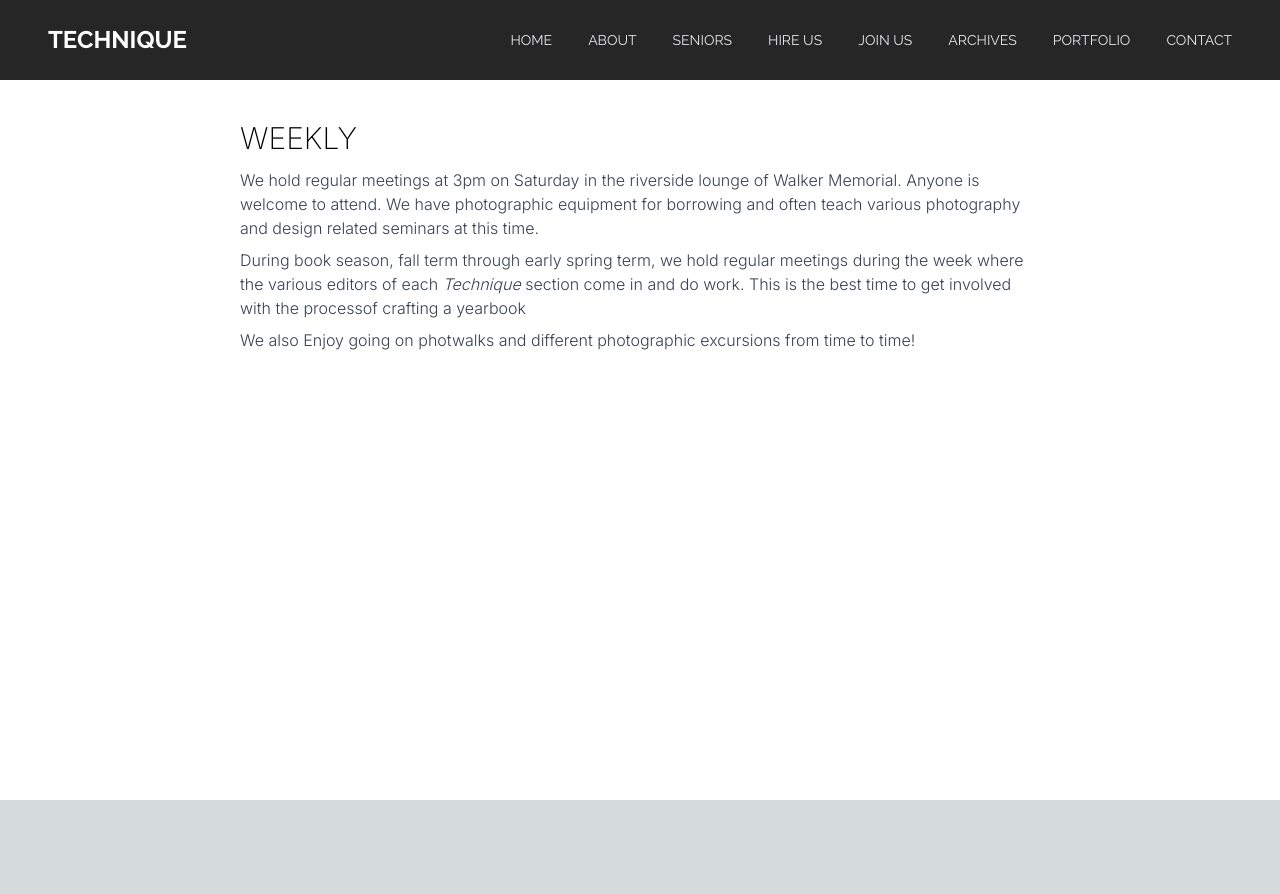
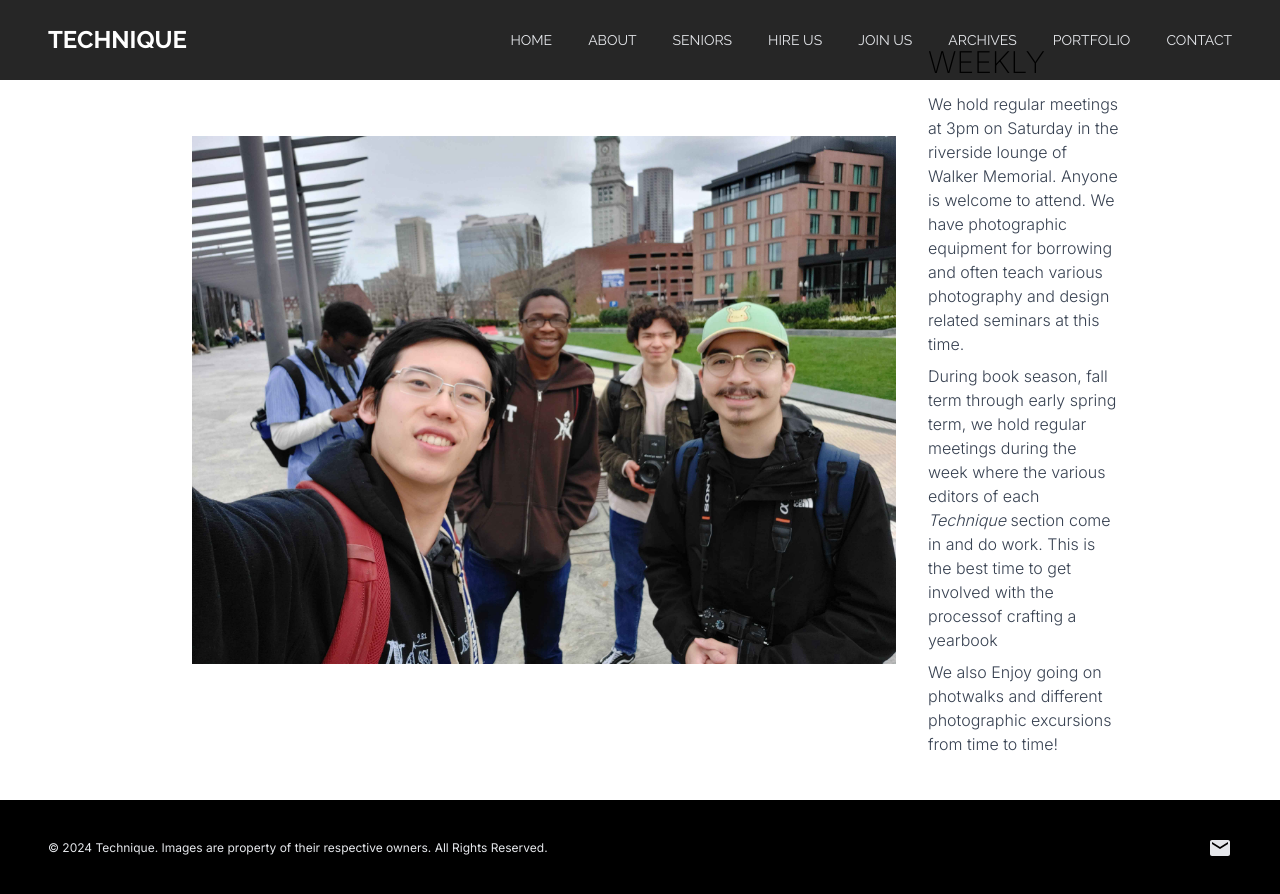
Before and after one commit to MIT-Technique/Technique-Website, a Next.js app: page /join in a window 1280 px wide. Before the commit the page ends 800 px from the top, so only its background shows below. Built offline with nearby package versions, Linux system fonts and the light colour scheme.

Commit message:
Added image to Join Page

```diff
--- a/src/app/join/page.jsx
+++ b/src/app/join/page.jsx
@@ -2,15 +2,27 @@
 import React from "react";
 import Footer from "@/components/Footer/Footer";
 import Navbar from "@/components/Navbar_and_Sidebar/Navbar";
+import Image from "next/image";
 
 function page() {
   return (
     <>
       <Navbar/>
-      <div className=" min-h-screen h-screen bg-white pt-[15vh]">
-        <main className="w-full h-full px-12 md:px-60 font-light text-gray-700  ">
+      <div className="min-h-screen h-screen bg-white">
+        <main className="flex flex-col md:flex-row relative items-center w-full h-full px-10 py-24 md:py-12 md:px-40 font-light text-gray-700">
+          <div className="relative aspect-square w-auto h-full mx-8">
+            <Image
+              src="/images/other_images/Jade_Chongsathapornpong/20240421_152409.jpg"
+              alt="senior picture"
+              fill={true}
+              style={{
+                borderRadius: "0.3rem",
+                objectFit: "contain",
+              }}
+            />
+          </div>
           <div className="space-y-3 w-fit">
-            <p className="text-3xl font-extralight text-black">WEEKLY</p>
+            <h1 className="text-3xl font-extralight text-black">WEEKLY</h1>
             <div className="space-y-2">
               <p>
                 We hold regular meetings at 3pm on Saturday in the riverside
@@ -32,6 +44,7 @@ function page() {
           </div>
         </main>
       </div>
+      <Footer/>
     </>
   );
 }
```
Also changed, not shown: public/images/other_images/Jade_Chongsathapornpong/20240421_152409.jpg (added).
